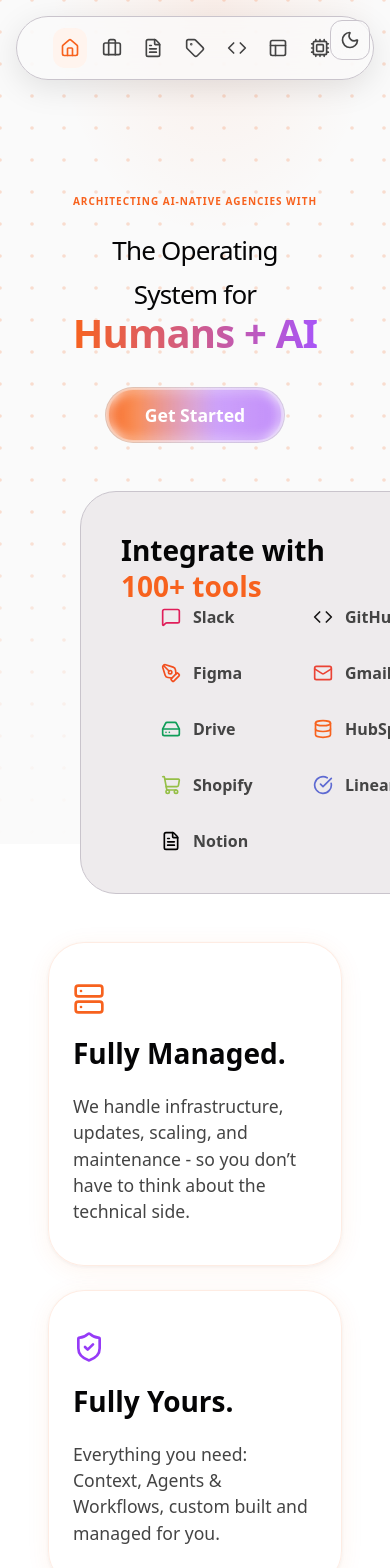
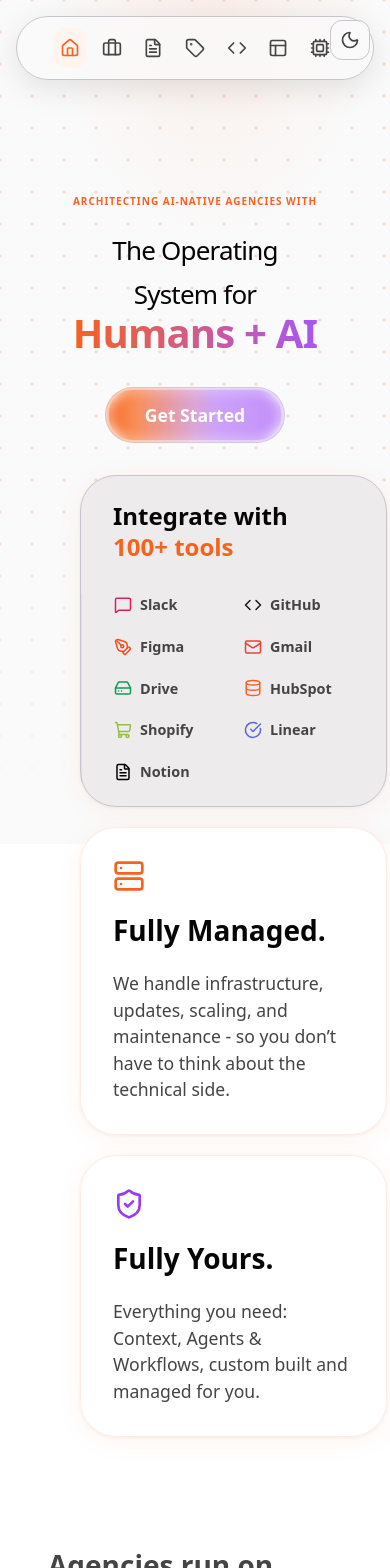
Before and after one commit to somwebster/agentive-os-landing-page, a React (Vite) app: page / in a window 390 px wide. Shown: the top 1568 px of the page. Built offline with nearby package versions, Linux system fonts and the light colour scheme; a web font is replaced by a local one.

Commit message:
UI: Refactor Hero bottom section into a responsive bento grid

```diff
--- a/src/components/Hero.tsx
+++ b/src/components/Hero.tsx
@@ -51,9 +51,11 @@ const Hero: React.FC = () => {
         />
       </div>
 
-      {/* Logos Card */}
-      <div style={{ maxWidth: '1200px', margin: '3rem auto 2rem', padding: '0 2rem' }}>
-        <div style={{
+      {/* Bento Grid */}
+      <div className="bento-hero-grid">
+
+        {/* Logos Card (Spans full width on desktop) */}
+        <div className="bento-logos-card card" style={{
           background: 'var(--neutral-100)',
           borderRadius: 'var(--radius-card)',
           border: '1px solid var(--color-border-primary)',
@@ -61,55 +63,58 @@ const Hero: React.FC = () => {
           flexDirection: 'row',
           flexWrap: 'wrap',
           alignItems: 'center',
-          padding: '2.5rem'
+          gap: '2rem',
+          padding: '1.5rem 2rem'
         }}>
-          <div style={{ flex: '1 1 250px', paddingRight: '2.5rem', borderRight: '1px solid var(--color-border-primary)', minWidth: '200px' }}>
-            <h3 style={{ fontSize: '1.75rem', fontWeight: 700, color: 'var(--neutral-900)', margin: 0, lineHeight: 1.3 }}>
+          <div style={{ flex: '1 1 200px', minWidth: '200px' }}>
+            <h3 style={{ fontSize: '1.5rem', fontWeight: 700, color: 'var(--neutral-900)', margin: 0, lineHeight: 1.3 }}>
               Integrate with <br />
               <span style={{ color: 'var(--brand-primary-500)' }}>100+ tools</span>
             </h3>
           </div>
-          <div style={{ flex: '2 1 500px', paddingLeft: '2.5rem', display: 'grid', gridTemplateColumns: 'repeat(auto-fit, minmax(120px, 1fr))', gap: '2rem', minWidth: '300px' }}>
-            <div style={{ display: 'flex', alignItems: 'center', gap: '0.75rem', color: 'var(--neutral-700)', fontWeight: 600 }}>
-              <MessageSquare size={20} color="#E01E5A" /> Slack
+
+          <div style={{ flex: '3 1 500px', display: 'grid', gridTemplateColumns: 'repeat(auto-fit, minmax(110px, 1fr))', gap: '1.25rem', minWidth: '250px', borderLeft: '1px solid rgba(0,0,0,0.05)', paddingLeft: '2rem', marginLeft: '-2rem' }}>
+            <div style={{ display: 'flex', alignItems: 'center', gap: '0.5rem', color: 'var(--neutral-700)', fontWeight: 600, fontSize: '0.9rem' }}>
+              <MessageSquare size={18} color="#E01E5A" /> Slack
             </div>
-            <div style={{ display: 'flex', alignItems: 'center', gap: '0.75rem', color: 'var(--neutral-700)', fontWeight: 600 }}>
-              <Code size={20} color="#181717" /> GitHub
+            <div style={{ display: 'flex', alignItems: 'center', gap: '0.5rem', color: 'var(--neutral-700)', fontWeight: 600, fontSize: '0.9rem' }}>
+              <Code size={18} color="#181717" /> GitHub
             </div>
-            <div style={{ display: 'flex', alignItems: 'center', gap: '0.75rem', color: 'var(--neutral-700)', fontWeight: 600 }}>
-              <PenTool size={20} color="#F24E1E" /> Figma
+            <div style={{ display: 'flex', alignItems: 'center', gap: '0.5rem', color: 'var(--neutral-700)', fontWeight: 600, fontSize: '0.9rem' }}>
+              <PenTool size={18} color="#F24E1E" /> Figma
             </div>
-            <div style={{ display: 'flex', alignItems: 'center', gap: '0.75rem', color: 'var(--neutral-700)', fontWeight: 600 }}>
-              <Mail size={20} color="#EA4335" /> Gmail
+            <div style={{ display: 'flex', alignItems: 'center', gap: '0.5rem', color: 'var(--neutral-700)', fontWeight: 600, fontSize: '0.9rem' }}>
+              <Mail size={18} color="#EA4335" /> Gmail
             </div>
-            <div style={{ display: 'flex', alignItems: 'center', gap: '0.75rem', color: 'var(--neutral-700)', fontWeight: 600 }}>
-              <HardDrive size={20} color="#0F9D58" /> Drive
+            <div style={{ display: 'flex', alignItems: 'center', gap: '0.5rem', color: 'var(--neutral-700)', fontWeight: 600, fontSize: '0.9rem' }}>
+              <HardDrive size={18} color="#0F9D58" /> Drive
             </div>
-            <div style={{ display: 'flex', alignItems: 'center', gap: '0.75rem', color: 'var(--neutral-700)', fontWeight: 600 }}>
-              <Database size={20} color="var(--brand-primary-500)" /> HubSpot
+            <div style={{ display: 'flex', alignItems: 'center', gap: '0.5rem', color: 'var(--neutral-700)', fontWeight: 600, fontSize: '0.9rem' }}>
+              <Database size={18} color="var(--brand-primary-500)" /> HubSpot
             </div>
-            <div style={{ display: 'flex', alignItems: 'center', gap: '0.75rem', color: 'var(--neutral-700)', fontWeight: 600 }}>
-              <ShoppingCart size={20} color="#95BF47" /> Shopify
+            <div style={{ display: 'flex', alignItems: 'center', gap: '0.5rem', color: 'var(--neutral-700)', fontWeight: 600, fontSize: '0.9rem' }}>
+              <ShoppingCart size={18} color="#95BF47" /> Shopify
             </div>
-            <div style={{ display: 'flex', alignItems: 'center', gap: '0.75rem', color: 'var(--neutral-700)', fontWeight: 600 }}>
-              <CheckCircle size={20} color="#5E6AD2" /> Linear
+            <div style={{ display: 'flex', alignItems: 'center', gap: '0.5rem', color: 'var(--neutral-700)', fontWeight: 600, fontSize: '0.9rem' }}>
+              <CheckCircle size={18} color="#5E6AD2" /> Linear
             </div>
-            <div style={{ display: 'flex', alignItems: 'center', gap: '0.75rem', color: 'var(--neutral-700)', fontWeight: 600 }}>
-              <FileText size={20} color="#000000" /> Notion
+            <div style={{ display: 'flex', alignItems: 'center', gap: '0.5rem', color: 'var(--neutral-700)', fontWeight: 600, fontSize: '0.9rem' }}>
+              <FileText size={18} color="#000000" /> Notion
             </div>
           </div>
         </div>
-      </div>
 
-      <div className="features-grid relative z-10">
-        <div className="card" style={{ borderRadius: 'var(--radius-card)' }}>
+        {/* Feature 1 */}
+        <div className="card" style={{ borderRadius: 'var(--radius-card)', padding: '2rem', height: '100%' }}>
           <div style={{ color: 'var(--brand-primary-500)', marginBottom: '1rem' }}>
             <Server size={32} strokeWidth={2} />
           </div>
           <h3>Fully Managed.</h3>
           <p style={{ marginTop: '0.8rem' }}>We handle infrastructure, updates, scaling, and maintenance - so you don’t have to think about the technical side.</p>
         </div>
-        <div className="card" style={{ borderRadius: 'var(--radius-card)' }}>
+
+        {/* Feature 2 */}
+        <div className="card" style={{ borderRadius: 'var(--radius-card)', padding: '2rem', height: '100%' }}>
           <div style={{ color: 'var(--brand-secondary-500)', marginBottom: '1rem' }}>
             <ShieldCheck size={32} strokeWidth={2} />
           </div>
--- a/src/index.css
+++ b/src/index.css
@@ -2650,3 +2650,24 @@ h1.hero-title {
     font-size: 0.7rem;
   }
 }
+
+/* Hero Bento Grid */
+.bento-hero-grid {
+  display: grid;
+  grid-template-columns: 1fr;
+  gap: 1.25rem;
+  max-width: 1200px;
+  margin: 2rem auto;
+  padding: 0 2rem;
+  position: relative;
+  z-index: 10;
+}
+
+@media (min-width: 768px) {
+  .bento-hero-grid {
+    grid-template-columns: repeat(2, 1fr);
+  }
+  .bento-logos-card {
+    grid-column: span 2;
+  }
+}
```
